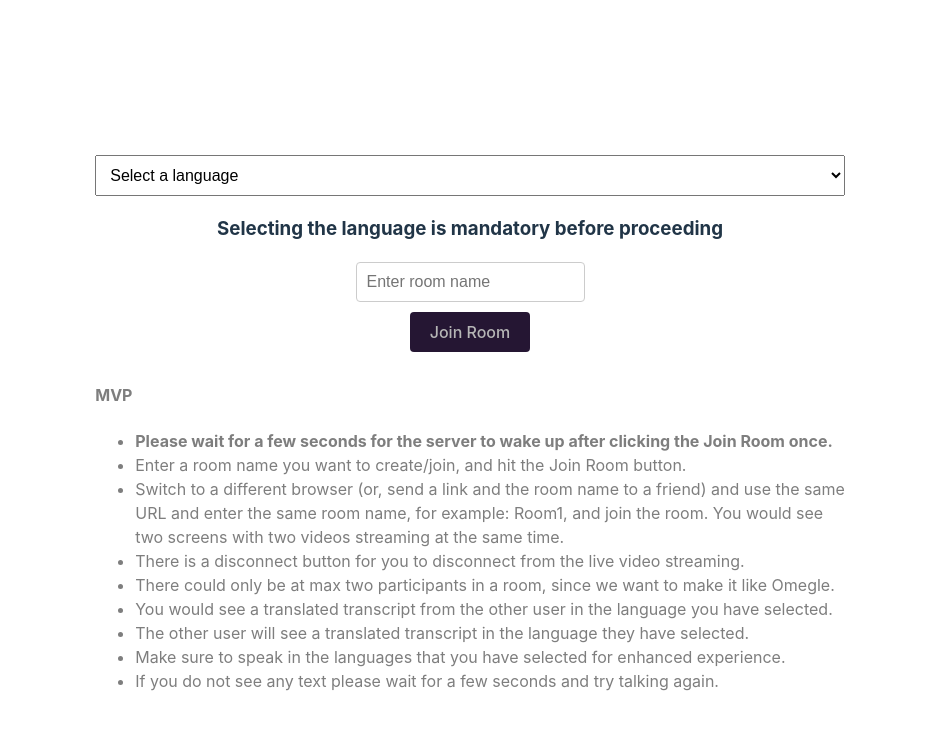
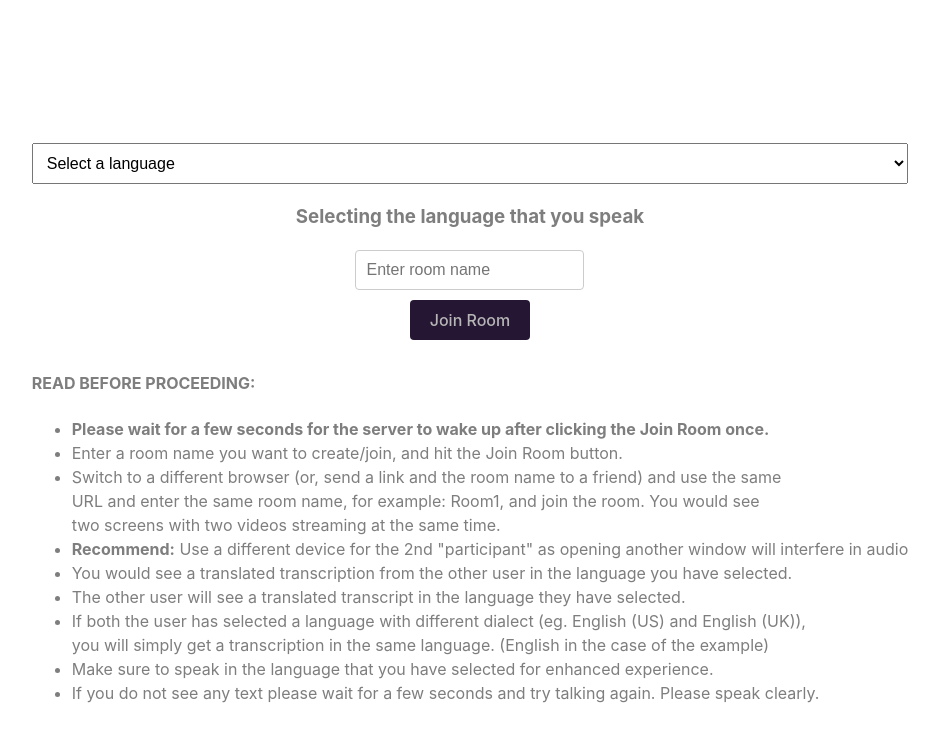
Before and after one commit to jayr1867/language_omegle, a React (Vite) app: page / in a window 1280 px wide. Shown: the top 742 px of the page, without its empty margins (170-1109 px from the left). Built offline with nearby package versions, Linux system fonts and the light colour scheme.

Commit message:
home page edits

```diff
--- a/src/App.css
+++ b/src/App.css
@@ -18,6 +18,10 @@
   margin-top: 10px;
   color: #7e7e7e;
   text-align: left;
+}
+
+h3 {
+  color: #7e7e7e;
 }
 
 .participant {
--- a/src/App.jsx
+++ b/src/App.jsx
@@ -313,7 +313,7 @@ function App() {
               <option key={index} value={lang['BCP-47']}>{lang.Name}</option>
             ))}
           </select>
-          <h3>Selecting the language is mandatory before proceeding</h3>
+          <h3>Selecting the language that you speak</h3>
           <input
             type="text"
             placeholder="Enter room name"
@@ -322,18 +322,18 @@ function App() {
           />
           <button type="submit">Join Room</button>
           <div className="instructions">
-            <h4><b>MVP</b></h4>
+            <h4><b>READ BEFORE PROCEEDING:</b></h4>
             <ul>
               <li><strong>Please wait for a few seconds for the server to wake up after clicking the Join Room once.</strong></li>
               <li>Enter a room name you want to create/join, and hit the Join Room button. </li>
               <li>Switch to a different browser (or, send a link and the room name to a friend) and use the same<br></br> URL and enter the same room name,
                 for example: Room1, and join the room. You would see <br></br>two screens with two videos streaming at the same time.</li>
-              <li>There is a disconnect button for you to disconnect from the live video streaming.</li>
-              <li>There could only be at max two participants in a room, since we want to make it like Omegle.</li>
-              <li>You would see a translated transcript from the other user in the language you have selected. </li>
+              <li><strong>Recommend:</strong> Use a different device for the 2nd &quot;participant&quot; as opening another window will interfere in audio</li>
+              <li>You would see a translated transcription from the other user in the language you have selected. </li>
               <li>The other user will see a translated transcript in the language they have selected. </li>
-              <li>Make sure to speak in the languages that you have selected for enhanced experience. </li>
-              <li>If you do not see any text please wait for a few seconds and try talking again. </li>
+              <li>If both the user has selected a language with different dialect (eg. English (US) and English (UK)), <br></br>you will simply get a transcription in the same language. (English in the case of the example)</li>
+              <li>Make sure to speak in the language that you have selected for enhanced experience. </li>
+              <li>If you do not see any text please wait for a few seconds and try talking again. Please speak clearly.</li>
             </ul>
           </div>
         </form>
```
